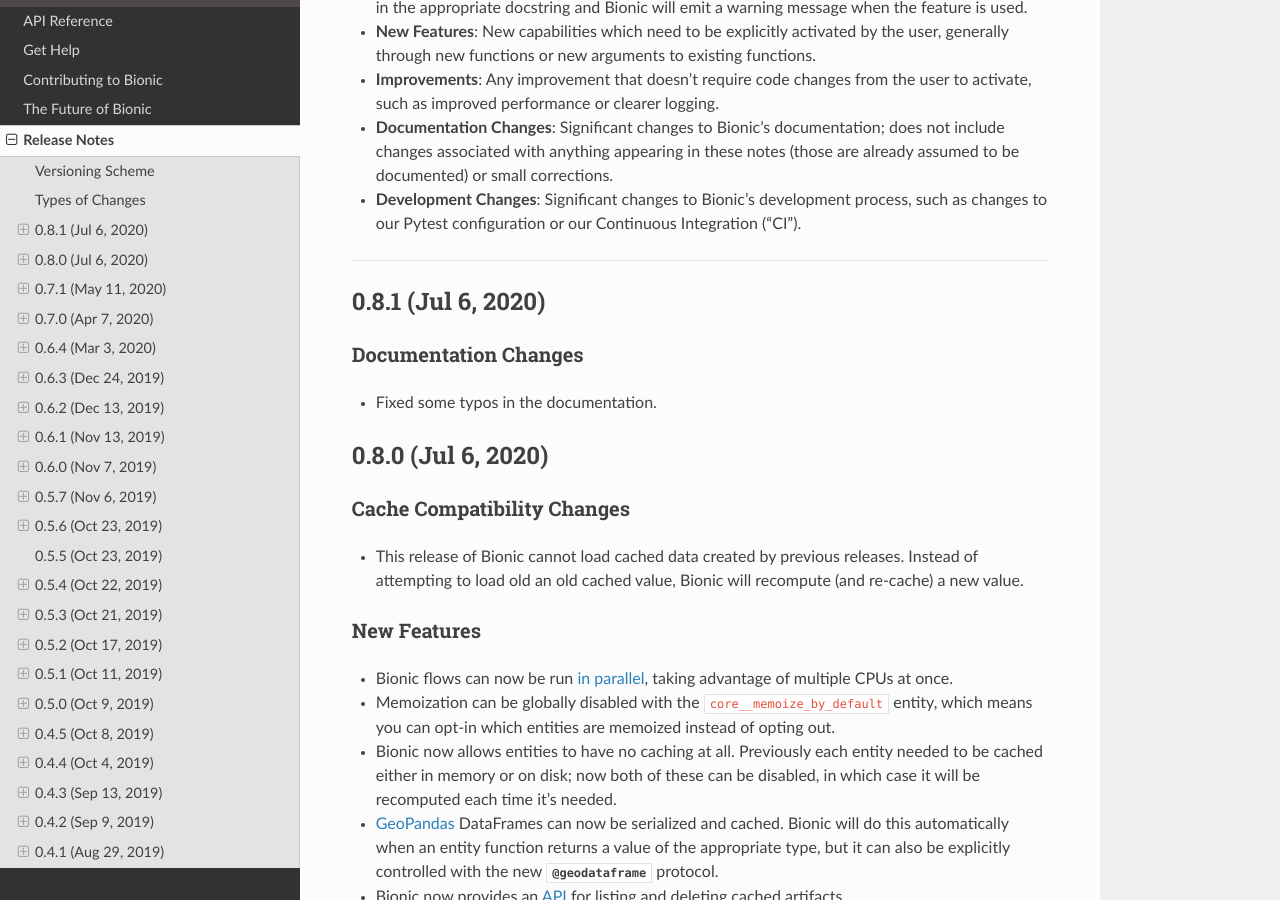
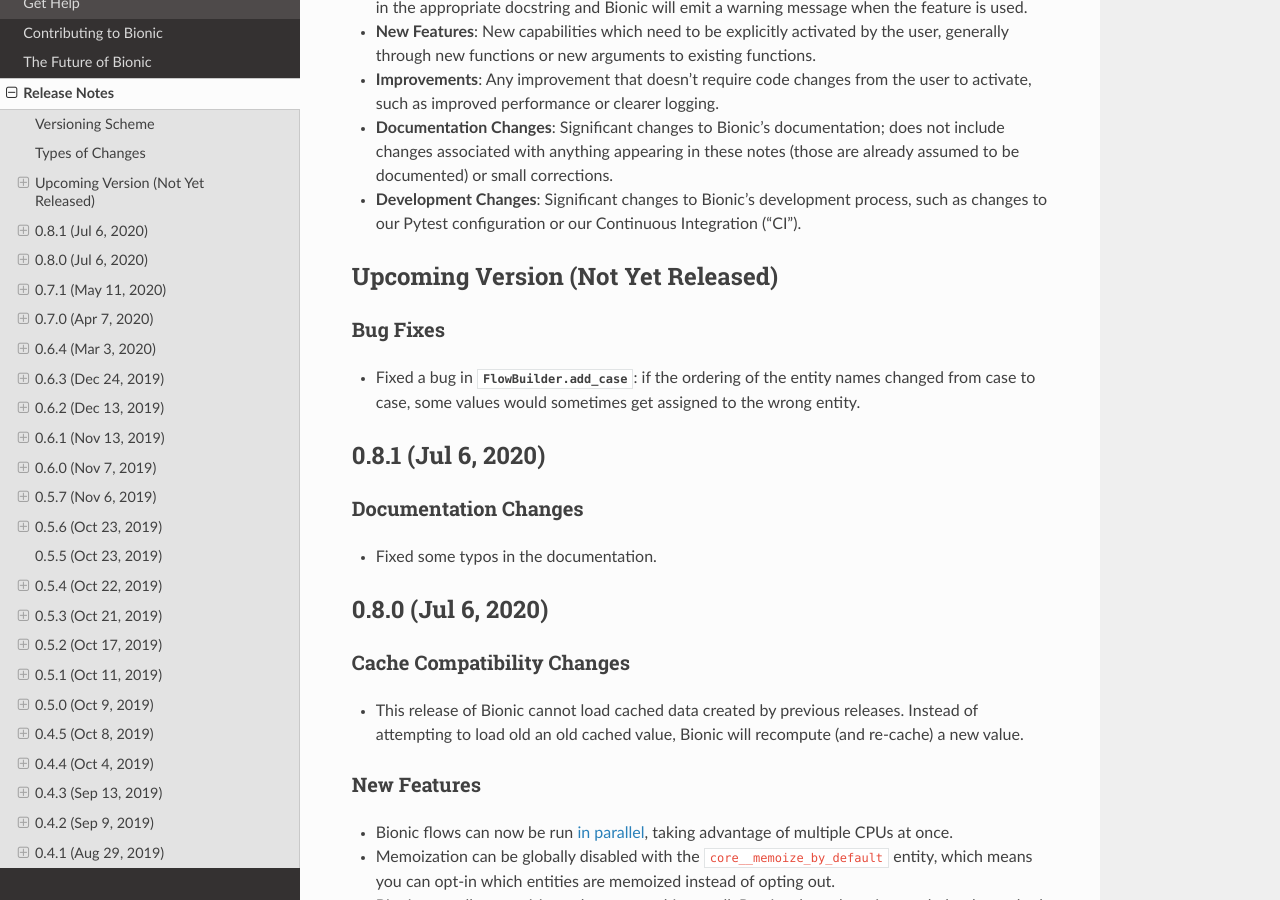
Before and after one commit to square/bionic, a Sphinx documentation site: the page built from docs/release-notes.rst, in a window 1280 px wide and 900 px high, scrolled down 1140 px. Built offline with Sphinx 7.4.7 and the Read the Docs theme 2.0.0, drawn with Linux system fonts in a browser that asks for light colours.

Commit message:
Fix handling of entity ordering in add_case
The `FlowBuilder.add_case` method accepts multiple name-value pairs;
these can be given in any order, and are automatically permuted to get
them into a canonical order. Unfortunately, we had a bug where we
instead applied the inverse of the correct permutation.

As it happened, our test for this logic only required permutations with
a single swap -- which meant there was no difference between a correct
permutation and its inverse.

Oh, and that test case was also missing the word `assert` in all its
checks.

```diff
--- a/docs/release-notes.rst
+++ b/docs/release-notes.rst
@@ -63,7 +63,7 @@
 - **Development Changes**: Significant changes to Bionic's development process, such
   as changes to our Pytest configuration or our Continuous Integration ("CI").
 
-.. Upcoming Version (Not Yet Released)
+Upcoming Version (Not Yet Released)
 -----------------------------------
 
 .. Record any notable changes in this section. When we update the current version,
@@ -71,6 +71,13 @@
    changes are added. This way, the "Upcoming Version" section will be never be visible
    in the "stable" docs (corresponding to the last release) but will be visible in the
    "latest" docs (corresponding to the master branch).
+
+Bug Fixes
+.........
+
+- Fixed a bug in :meth:`FlowBuilder.add_case <bionic.FlowBuilder.add_case>`: if the
+  ordering of the entity names changed from case to case, some values would sometimes
+  get assigned to the wrong entity.
 
 0.8.1 (Jul 6, 2020)
 --------------------
```
Also changed, not shown: 2 other files.
